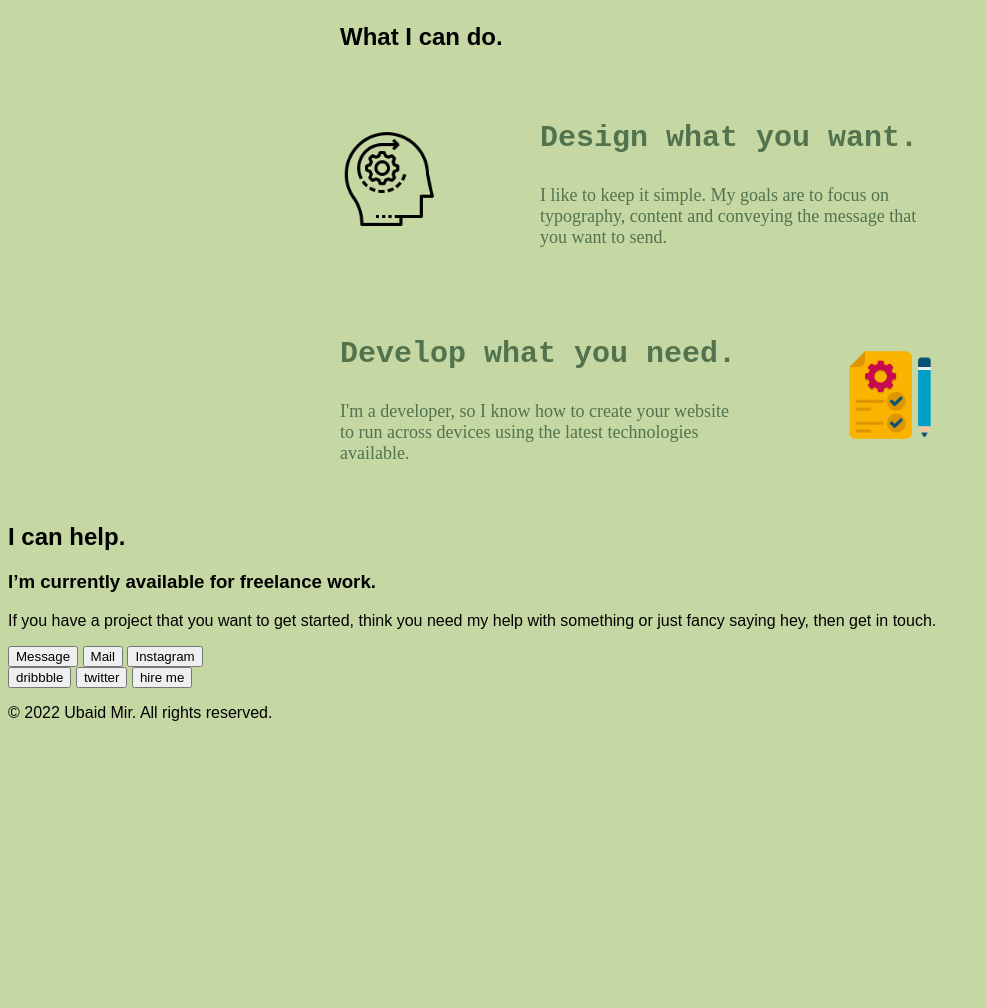
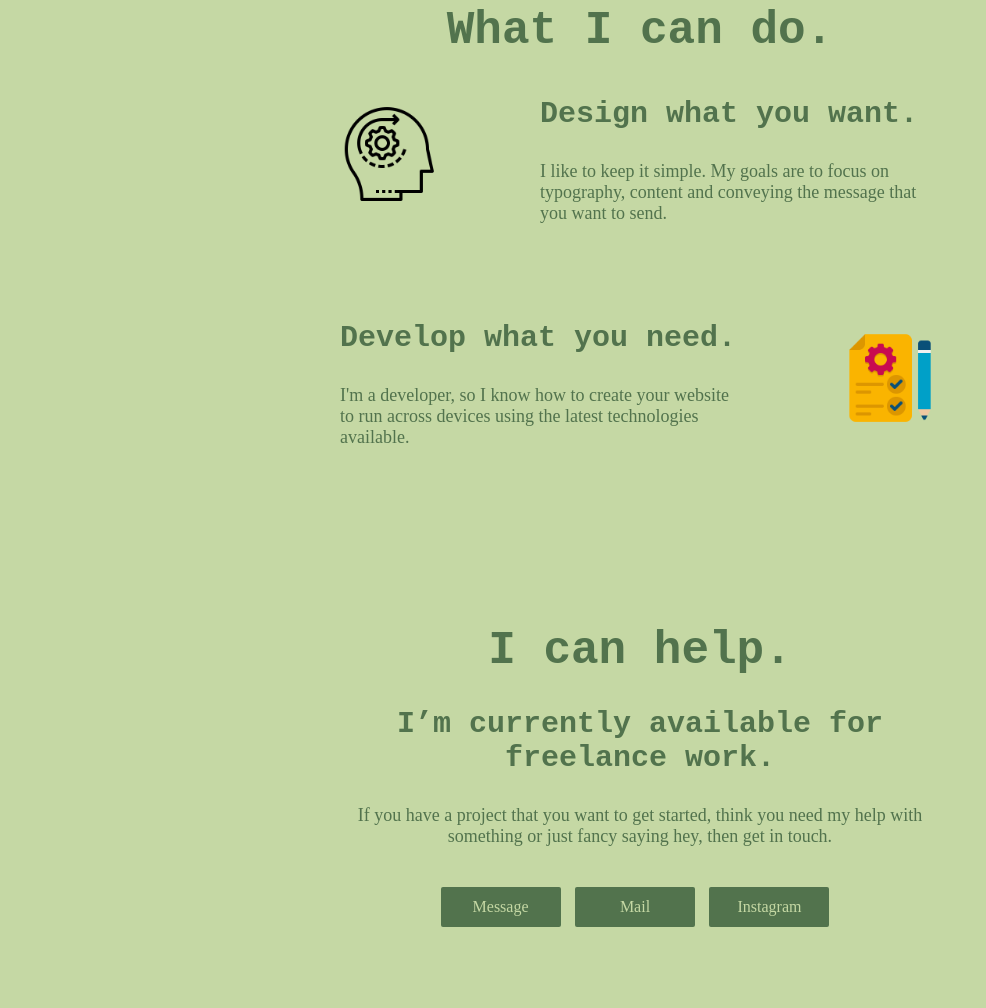
Before and after one commit to ubaid-mir/my_portfolio, a plain HTML site: page index.html in a window 1280 px wide. Shown: the part 1236-2244 px from the top of the page, without its empty margins (0-986 px from the left). Before the commit the page ends 1974 px from the top, so only its background shows below. Drawn offline with Linux system fonts and the light colour scheme.

Commit message:
Add files via upload

```diff
--- a/CSS/style.css
+++ b/CSS/style.css
@@ -1,23 +1,28 @@
 body {
   background-color: #C5D8A4;
   font-family:sans-serif;
+  margin: 0;
 }
 
 .header{
   display: flex;
   justify-content: center;
+  padding: 20px 0;
 }
 
 .profile-pic {
-  width: 100px;
-  height: 100px;
+  width: 70px;
+  height: 70px;
   margin-right: 600px;
   border-radius: 50px;
+  object-fit: cover;
 }
 .about,.work, .notes {
   margin-right: 20px;
-  color: white;
-  font-size: 18px;
+  color: #52734D;
+  font-size: 16px;
+  cursor: pointer;
+  font-family: sans-serif;
 }
 
 .page1 {
@@ -127,7 +132,7 @@ hr {
   height: 500px;
 }
 
-.skill-heading {
+.title3, .title4 {
   color: #52734D;
   font-size: 46px;
   font-family: monospace;
@@ -153,7 +158,7 @@ hr {
   width: 400px;
 }
 
-.sub2, .sub3 {
+.sub2, .sub3, .sub4 {
   color: #52734D;
   font-size: 30px;
   font-family: monospace;
@@ -175,6 +180,7 @@ hr {
   height: 250px;
   align-items: center;
   justify-content: space-between;
+  margin: 30px auto;
 }
 
 .req-pic {
@@ -182,3 +188,67 @@ hr {
   height: 100px;
   margin-left: 20px;
 }
+
+.contact-details {
+  width: 600px;
+  height: 300px;
+  align-items: center;
+  text-align: center;
+  justify-content: center;
+  margin: 40px auto;
+  padding: 80px 0;
+}
+
+.bio4 {
+  color: #52734D;
+  font-family: "sans-serif";
+  font-size: 18px;
+  margin-bottom: 40px;
+}
+
+.whatsapp, .gmail, .insta {
+  width: 120px;
+  height: 40px;
+  background-color: #52734D;
+  border: none;
+  border-radius: 2px;
+  color: #C5D8A4;
+  font-family: "sans-serif";
+  font-size: 16px;
+  margin-right: 10px;
+  cursor: pointer;
+}
+
+.footer {
+  background-color: #DAE2B6;
+  width: 100%;
+  height: 100px;
+  align-items: center;
+  text-align: center;
+  justify-content: center;
+  padding: 20px 0;
+}
+
+.social {
+  width: 120px;
+  height: 40px;
+  background-color: #DAE2B6;
+  border: none;
+  border-radius: 2px;
+  color: #52734D;
+  font-family: "sans-serif";
+  font-size: 18px;
+  margin-right: 10px;
+  cursor: pointer;
+}
+
+.foot {
+  color: #52734D;
+  font-size: 14px;
+  font-family: "sans-serif";
+}
+
+.ubi {
+  text-decoration: underline;
+  cursor: pointer;
+}
```
